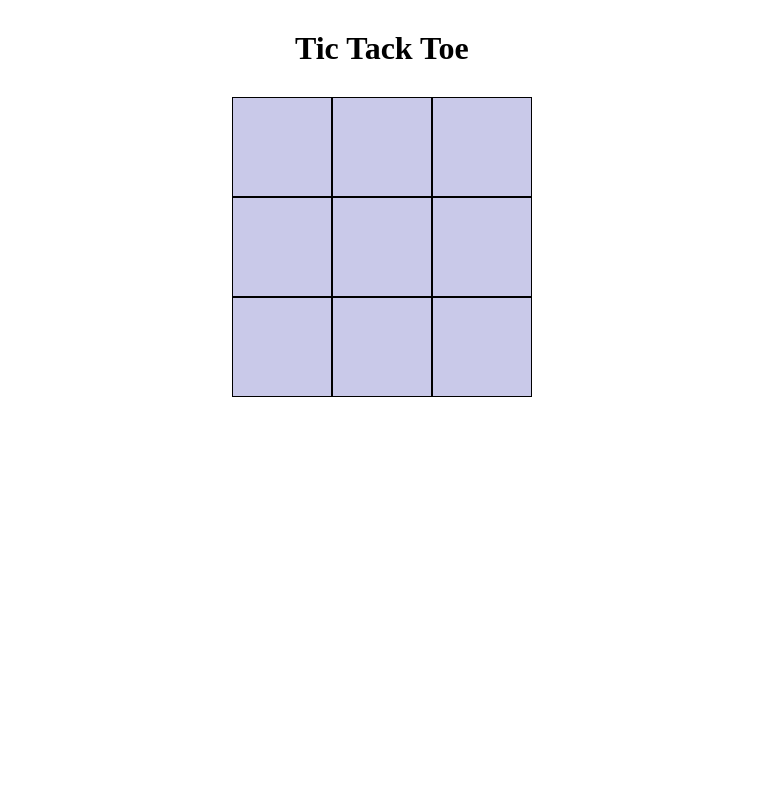
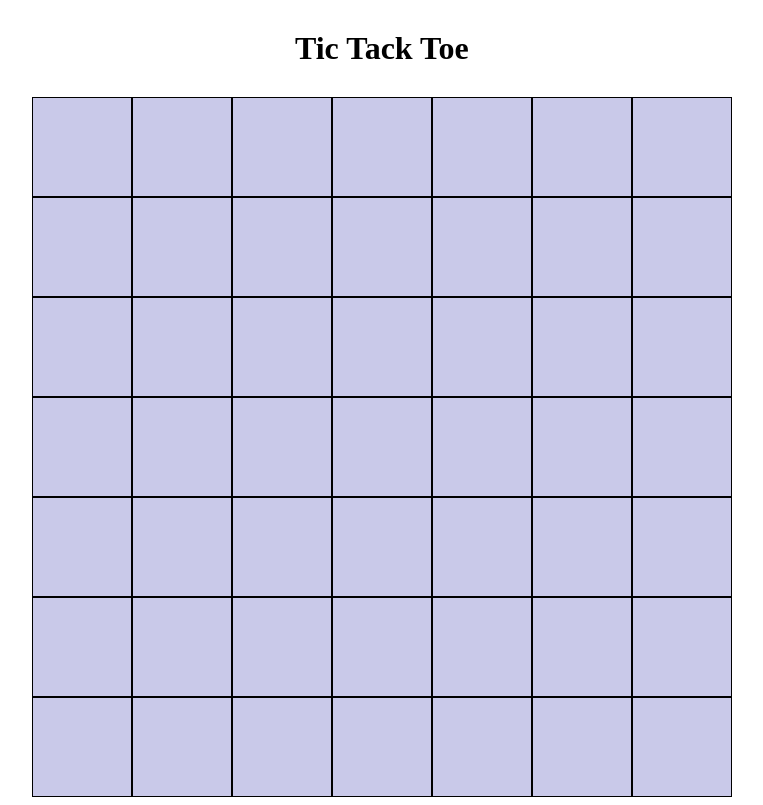
Before and after one commit to Ermosparis/Tic-Tac-Toe-React-Typescript, a React app: page / in a window 1280 px wide. Shown: the whole page, without its empty margins (195-958 px from the left). Built offline with nearby package versions, Linux system fonts and the light colour scheme; the HTML template or start-up script is replaced by a standard one.

Commit message:
checking horizontal or vertical working

```diff
--- a/src/components/App/App.tsx
+++ b/src/components/App/App.tsx
@@ -1,14 +1,10 @@
-import React from "react";
-import Board from "../Board";
+import Game from "../Game";
 import "./styles.scss";
 
-const App = () => {
-  const [player, setPlayer] = React.useState(null);
-  return (
-    <div className="container">
-      <h1>Tic Tack Toe</h1>
-      <Board player={player} setPlayer={setPlayer} />
-    </div>
-  );
-};
+const App = () => (
+  <div className="container">
+    <h1>Tic Tack Toe</h1>
+    <Game />
+  </div>
+);
 export default App;
--- a/src/components/Board/index.tsx
+++ b/src/components/Board/index.tsx
@@ -1,17 +1,43 @@
 import Square from "../Square";
 import "./styles.scss";
 
-type BoardProps = { player: string | null; setPlayer: Function };
+type BoardProps = {
+  player: string | null;
+  setPlayer: Function;
+  rows: number;
+  cols: number;
+  boardArray: Array<object>;
 
-const Board = ({ player, setPlayer }: BoardProps) => {
-  const drawBoard = (rawNumber: number, colNumber: number) => {
+  getCoordinatesOfClickedCell: Function;
+};
+
+const Board = ({
+  player,
+  setPlayer,
+  rows,
+  cols,
+  boardArray,
+  getCoordinatesOfClickedCell,
+}: BoardProps) => {
+  // eslint-disable-next-line @typescript-eslint/no-shadow
+  const drawBoard = (rows: number, cols: number) => {
     const board = [];
-    for (let r = 0; r < rawNumber; r += 1) {
+    for (let r = 0; r < rows; r += 1) {
       const row = [];
-      for (let c = 0; c < colNumber; c += 1) {
-        row.push(<Square key={r + c} player={player} setPlayer={setPlayer} />);
+      const rowArray = [];
+      for (let c = 0; c < cols; c += 1) {
+        row.push(
+          <Square
+            key={r + c}
+            player={player}
+            setPlayer={setPlayer}
+            getCoordinatesOfClickedCell={getCoordinatesOfClickedCell}
+            coordinates={{ row: r, col: c }}
+          />
+        );
+        rowArray.push({ row: r, col: c });
       }
-
+      boardArray.push(rowArray);
       board.push(
         <div className="row" key={`row${r}`}>
           {row}
@@ -21,7 +47,7 @@ const Board = ({ player, setPlayer }: BoardProps) => {
     return <div className="rows-holder">{board}</div>;
   };
 
-  return <div className="board">{drawBoard(3, 3)}</div>;
+  return <div className="board">{drawBoard(rows, cols)}</div>;
 };
 
 export default Board;
--- /dev/null
+++ b/src/components/Game/index.tsx
@@ -0,0 +1,95 @@
+import React from "react";
+import Board from "../Board";
+
+interface Coordinate {
+  row: number;
+  col: number;
+}
+
+const Game = () => {
+  const [player, setPlayer] = React.useState("X");
+  const [boardCopy, setBoardCopy] = React.useState<any | null>(null);
+  const boardArray: any[] | null = [];
+  const rows = 7;
+  const cols = 7;
+
+  const checkWinner = (arr: any[]) => {
+    for (let r = 0; r < arr.length; r += 1) {
+      for (let c = 0; c < arr[r].length; c += 1) {
+        if (r < arr.length - 2) {
+          if (arr[r][c] === player && arr[r + 1][c] === player && arr[r + 2][c] === player) {
+            console.log(`Player ${player} wins!`);
+            return;
+          }
+        }
+        if (c < arr[r].length - 2) {
+          if (arr[r][c] === player && arr[r][c + 1] === player && arr[r][c + 2] === player) {
+            console.log(`Player ${player} wins!`);
+            return;
+          }
+        }
+
+        if (
+          (r - 1 !== -1 &&
+            c - 1 !== -1 &&
+            arr[r][c] === player &&
+            arr[r - 1][c + 1] === player &&
+            arr[r + 1][c - 1] === player) ||
+          (r - 1 !== -1 &&
+            c - 1 !== -1 &&
+            arr[r][c] === player &&
+            arr[r - 1][c + 1] === player &&
+            arr[r + 1][c - 1] === player) ||
+          (r + 2 < arr.length &&
+            c + 2 !== arr[r].length &&
+            arr[r][c] === player &&
+            arr[r + 1][c + 1] === player &&
+            arr[r + 2][c + 2] === player) ||
+          (r - 2 < arr.length &&
+            c - 2 !== arr[r].length &&
+            arr[r][c] === player &&
+            arr[r + 1][c - 1] === player &&
+            arr[r + 2][c - 2] === player) ||
+          (arr[r][c] === player && arr[r - 1][c - 1] === player && arr[r - 2][c - 2] === player) ||
+          (arr[r][c] === player && arr[r - 1][c + 1] === player && arr[r - 2][c + 2] === player)
+        ) {
+          console.log(`Player ${player} wins!`);
+          return;
+        }
+
+        // if (arr[r][c] === player && arr[r - 1][c + 1] === player && arr[r + 1][c - 1] === player) {
+        //   console.log(`Player ${player} wins!`);
+        // }
+        // if (arr[r][c] === player && arr[r - 1][c - 1] === player && arr[r + 1][c + 1] === player) {
+        //   console.log(`Player ${player} wins!`);
+        // }
+      }
+    }
+  };
+
+  const getCoordinatesOfClickedCell = (coord: Coordinate) => {
+    if (player === "X") {
+      boardCopy[coord.row][coord.col] = "X";
+    } else if (player === "O") {
+      boardCopy[coord.row][coord.col] = "O";
+    }
+    checkWinner(boardCopy);
+  };
+
+  React.useEffect(() => {
+    setBoardCopy(boardArray);
+  }, []);
+
+  return (
+    <Board
+      player={player}
+      setPlayer={setPlayer}
+      rows={rows}
+      cols={cols}
+      boardArray={boardArray}
+      getCoordinatesOfClickedCell={getCoordinatesOfClickedCell}
+    />
+  );
+};
+
+export default Game;
--- a/src/components/Square/index.tsx
+++ b/src/components/Square/index.tsx
@@ -2,9 +2,14 @@
 import React from "react";
 import "./styles.scss";
 
-type SquareProps = { player: string | null; setPlayer: Function };
+type SquareProps = {
+  player: string | null;
+  setPlayer: Function;
+  getCoordinatesOfClickedCell: Function;
+  coordinates: object;
+};
 
-const Square = ({ player, setPlayer }: SquareProps) => {
+const Square = ({ player, setPlayer, getCoordinatesOfClickedCell, coordinates }: SquareProps) => {
   const [value, setValue] = React.useState<string | null>(null);
   const handleClick = () => {
     if (value) {
@@ -13,9 +18,11 @@ const Square = ({ player, setPlayer }: SquareProps) => {
     if (player === "X" || player === null) {
       setValue("X");
       setPlayer("O");
+      getCoordinatesOfClickedCell(coordinates);
     } else if (player === "O") {
       setValue("O");
       setPlayer("X");
+      getCoordinatesOfClickedCell(coordinates);
     }
   };
   return (
```
Also changed, not shown: 1 other file (tests, documents, lock files or other folders).
